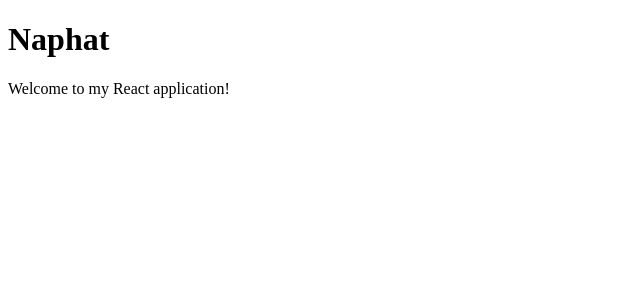
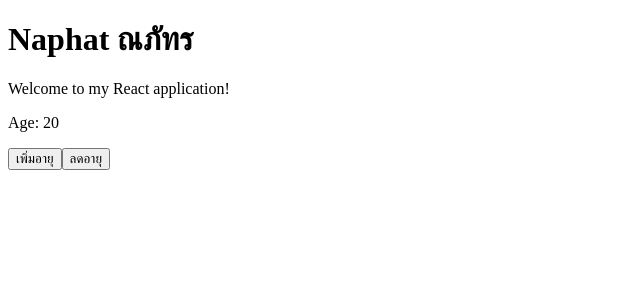
Before and after one commit to naphat-maneechansuk/React1, a React (Vite) app in the folder LearnnigForReact/: page / in a window 1280 px wide. Shown: the top 300 px of the page, without its empty margins (0-640 px from the left). Built offline with nearby package versions, Linux system fonts and the light colour scheme.

Commit message:
เพิ่มลดอายุ

```diff
--- a/LearnnigForReact/src/App.jsx
+++ b/LearnnigForReact/src/App.jsx
@@ -1,9 +1,24 @@
+import { useState } from "react";
+
 function App() {
+  const name ="ณภัทร"
+  const [age, setAge] = useState(20);
+  function add(){
+    setAge(age + 1);
+  }
+  function subtract(){
+    setAge(age - 1);
+  }
   return (
+    <>
     <div>
-      <h1>Naphat</h1>
+      <h1>Naphat {name}</h1>
       <p>Welcome to my React application!</p>
+      <p>Age: {age}</p>
+      <button onClick={add}>เพิ่มอายุ</button>
+      <button onClick={subtract}>ลดอายุ</button>
     </div>
+    </>
   );
 }
 export default App;
```
